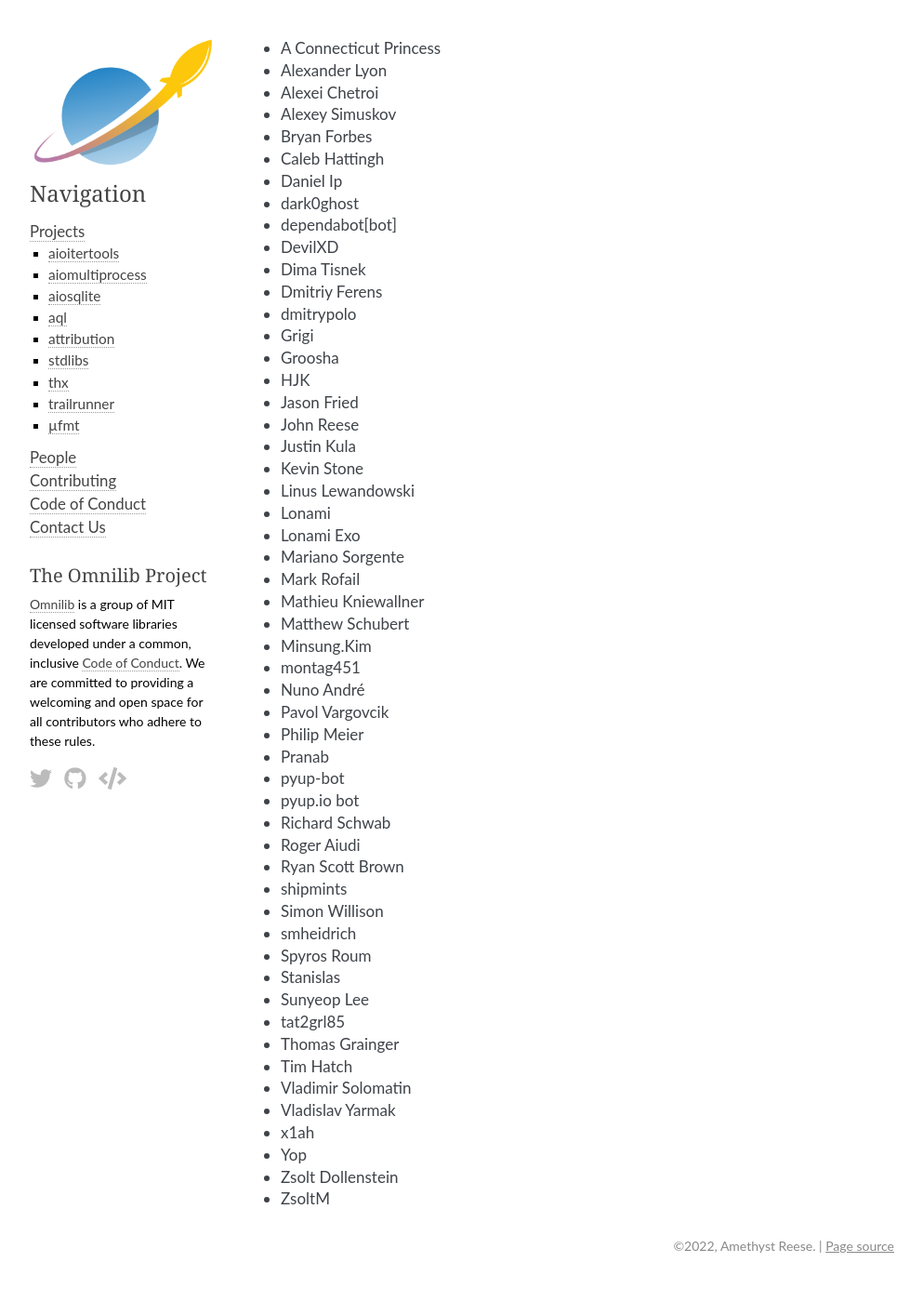
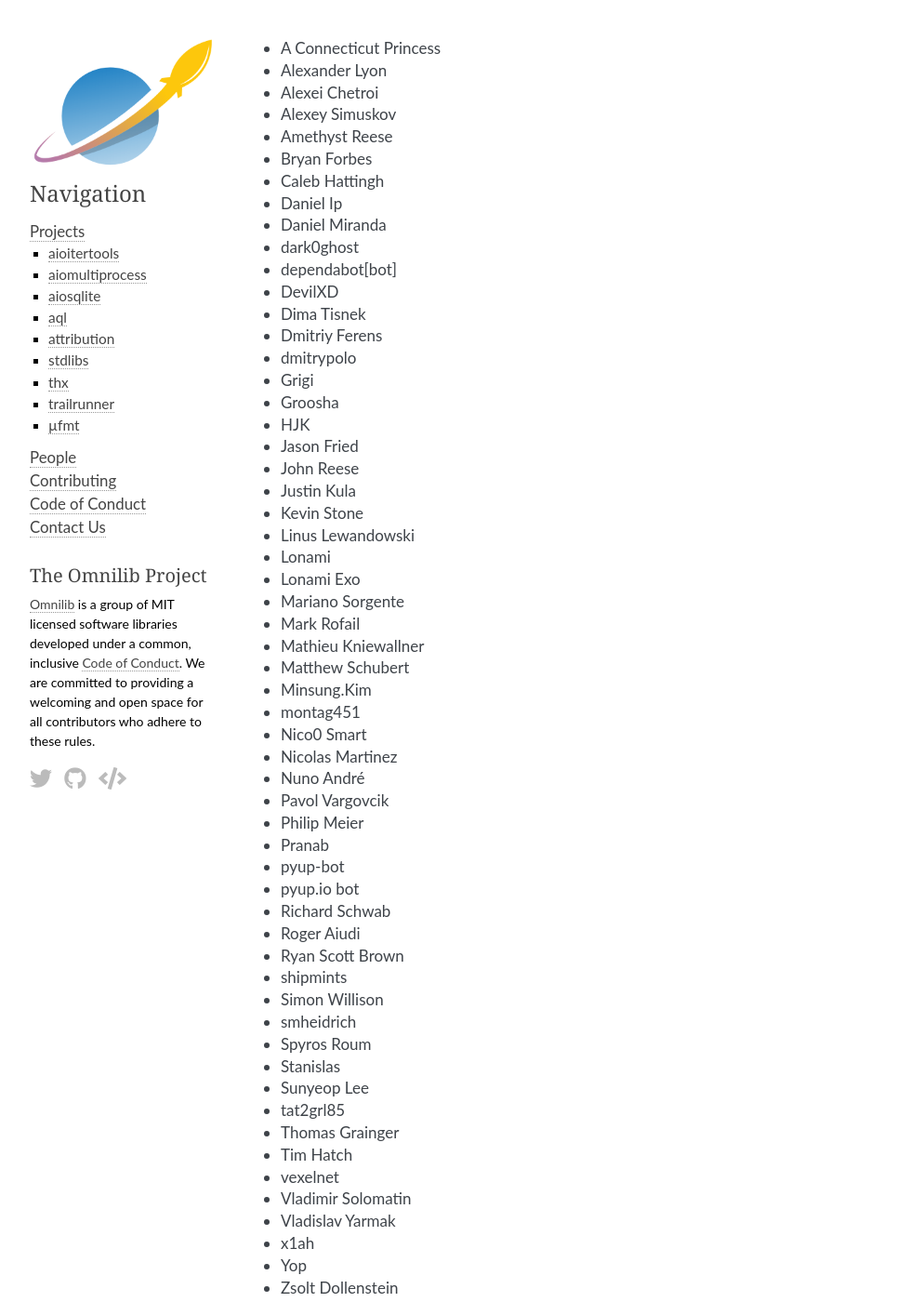
Before and after one commit to omnilib/omnilib-site, a Sphinx documentation site: the page built from source/contributors.rst, in a window 1280 px wide and 1400 px high. Shown: the whole window at 93% size, without its empty margins (148-1141 px from the left). Built offline with Sphinx 7.4.7, drawn with Linux system fonts in a browser that asks for light colours; some web fonts are replaced.

Commit message:
Update contributors list

```diff
--- a/source/contributors.rst
+++ b/source/contributors.rst
@@ -2,9 +2,11 @@
 * Alexander Lyon
 * Alexei Chetroi
 * Alexey Simuskov
+* Amethyst Reese
 * Bryan Forbes
 * Caleb Hattingh
 * Daniel Ip
+* Daniel Miranda
 * dark0ghost
 * dependabot[bot]
 * DevilXD
@@ -27,6 +29,8 @@
 * Matthew Schubert
 * Minsung.Kim
 * montag451
+* Nico0 Smart
+* Nicolas Martinez
 * Nuno André
 * Pavol Vargovcik
 * Philip Meier
@@ -45,6 +49,7 @@
 * tat2grl85
 * Thomas Grainger
 * Tim Hatch
+* vexelnet
 * Vladimir Solomatin
 * Vladislav Yarmak
 * x1ah
```
